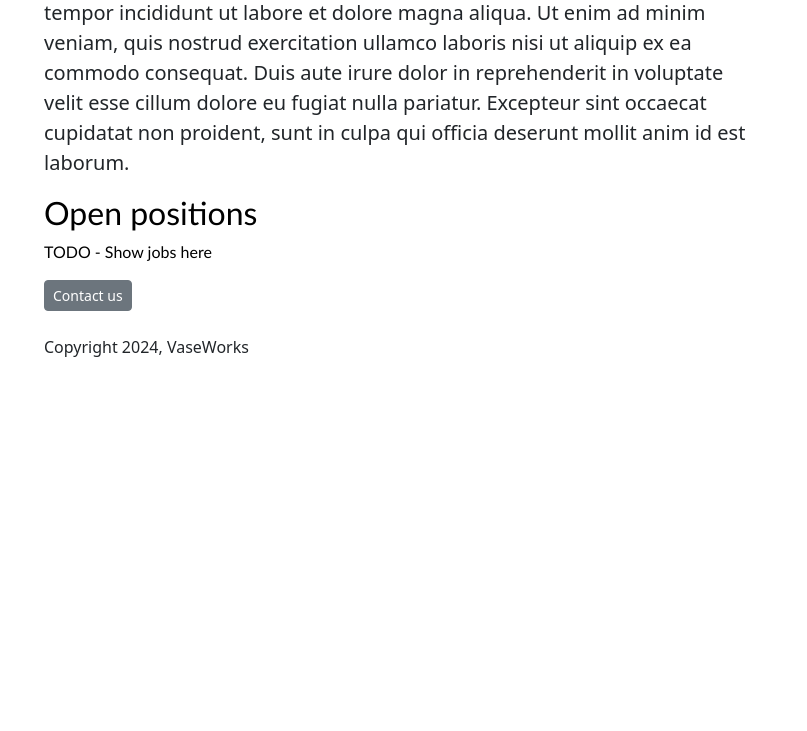
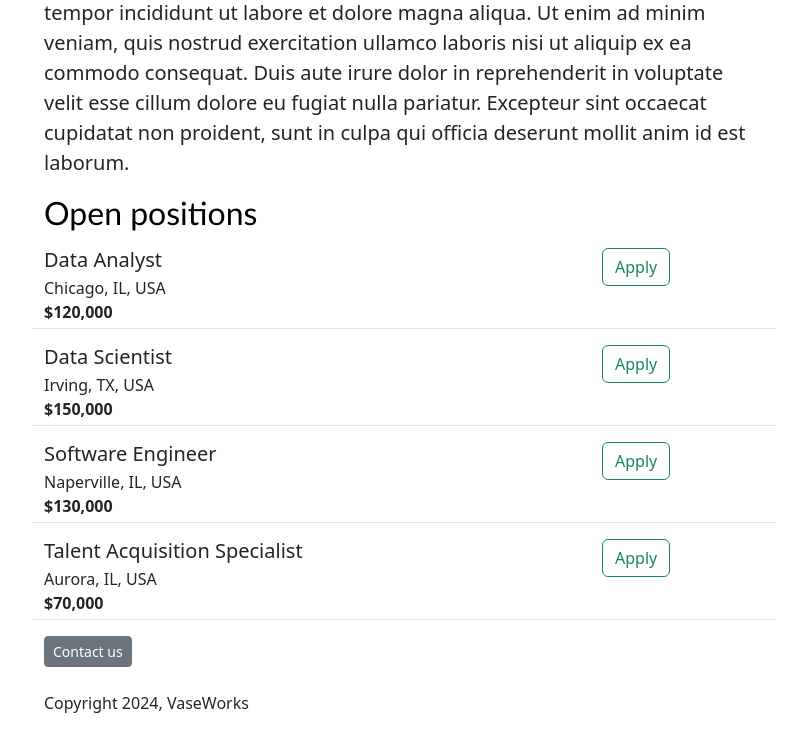
Before and after one commit to bharathsenthil/new-careers-website, a Flask app: page / in a window 1280 px wide. Shown: the part 405-1136 px from the top of the page, without its empty margins (16-823 px from the left). Before the commit the page ends 762 px from the top, so only its background shows below. Run offline with Flask 3, Linux system fonts and the light colour scheme.

Commit message:
Added jobitem.html and new app routes. Added new buttons.

```diff
--- a/app.py
+++ b/app.py
@@ -1,10 +1,41 @@
-from flask import Flask, render_template
+from flask import Flask, render_template, jsonify
 
 app = Flask(__name__)
 
+JOBS = [
+  {
+    'id': 1,
+    'title': 'Data Analyst',
+    'location': 'Chicago, IL, USA',
+    'salary': '$120,000'
+  },
+  {
+    'id': 2,
+    'title': 'Data Scientist',
+    'location': 'Irving, TX, USA',
+    'salary': '$150,000'
+  },
+  {
+    'id': 3,
+    'title': 'Software Engineer',
+    'location': 'Naperville, IL, USA',
+    'salary': '$130,000'
+  },
+  {
+    'id': 4,
+    'title': 'Talent Acquisition Specialist',
+    'location': 'Aurora, IL, USA',
+    'salary': '$70,000'
+  }
+]
+
 @app.route("/")
 def hello_world():
-  return render_template('home.html')
+  return render_template('home.html', jobs=JOBS, company_name='VaseWorks')
+
+@app.route("/api/jobs")
+def list_jobs():
+  return jsonify(JOBS)
 
 if __name__ == "__main__":
   app.run(host='0.0.0.0', debug=True)
--- a/templates/home.html
+++ b/templates/home.html
@@ -2,7 +2,7 @@
 <html>
   <head>
     <title>
-      New Careers
+      VaseWorks
     </title>
     <meta charset="utf-8">
     <meta name="viewport" content="width=device-width, initial-scale=1">
@@ -38,7 +38,7 @@
   </head>
   <body>
     <div id="container">
-      <h1>VaseWorks</h1>
+      <h1>{{company_name}}</h1>
       <img id="banner" src= "https://i.giphy.com/media/v1.Y2lkPTc5MGI3NjExbmxjNHA5NmxmNDZjcGU0ODV5NDVmczIwazMxaW8xY3Iycm90NWFicSZlcD12MV9pbnRlcm5hbF9naWZfYnlfaWQmY3Q9Zw/9bTjZrytydVRK/giphy.gif">
       <h2>-</h2>
       <h2>
@@ -50,8 +50,10 @@
       <h2>
         Open positions
       </h2>
-      <p class="bodytext">
-        TODO - Show jobs here
+      <p>
+        {% for job in jobs %}
+          {% include 'jobitem.html' %}
+        {% endfor %}
       </p>
       <div>
       <button class="btn btn-secondary btn-sm"> Contact us</button>
--- /dev/null
+++ b/templates/jobitem.html
@@ -0,0 +1,18 @@
+<div class="border-bottom row" style="margin-bottom:16px; padding-bottom:4px;">
+  <div class="col-9">
+    <h5 style=margin-bottom:4px;>
+      {{job['title']}}
+    </h5>
+    <div>
+      {{job['location']}}
+    </div>
+    {% if 'salary' in job %}
+    <div>
+      <b>{{job['salary']}}</b>
+    </div>
+    {% endif %}
+  </div>
+  <div class="col-3">
+    <button type="button" class="btn btn-outline-success">Apply</button>
+  </div>
+</div>
```
